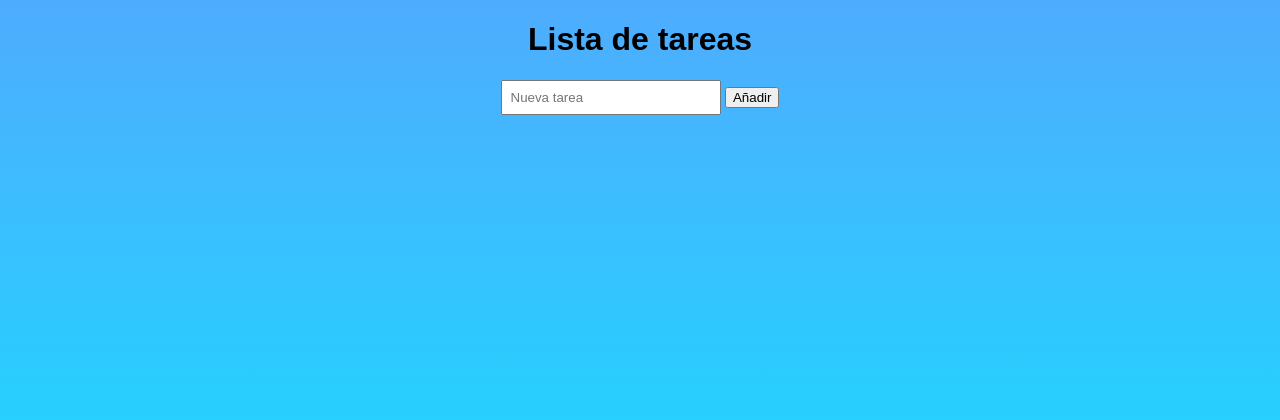
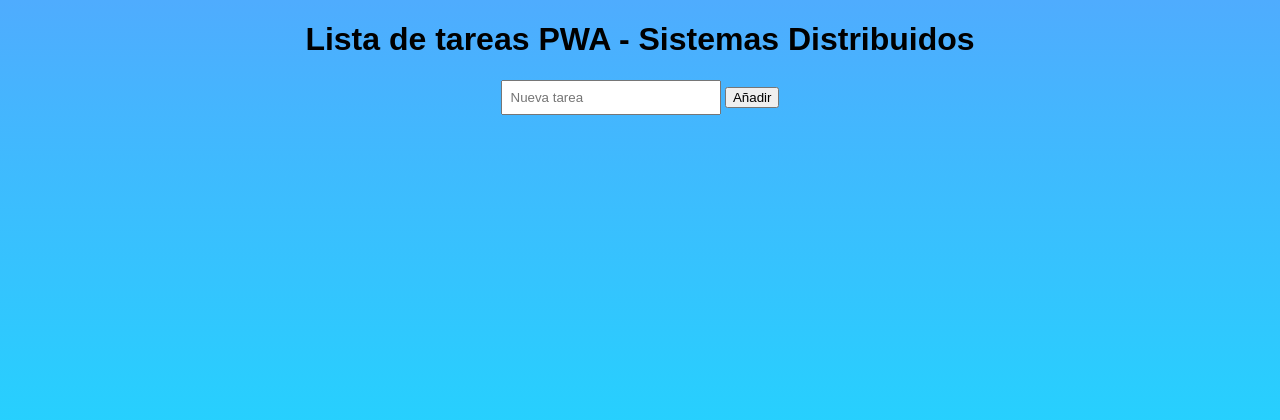
Before and after one commit to Chuchocruz/appProgressive, a Flask app: page / in a window 1280 px wide. Shown: the top 420 px of the page. Run offline with Flask 3, Linux system fonts and the light colour scheme; data that the repository does not hold is empty.

Commit message:
modificacion a titulos

```diff
--- a/templates/index.html
+++ b/templates/index.html
@@ -3,7 +3,7 @@
 <head>
     <meta charset="UTF-8">
     <meta name="viewport" content="width=device-width, initial-scale=1.0">
-    <title>Task de tareas PWA</title>
+    <title>Tareas PWA</title>
     <link rel="manifest" href="/static/manifest.json">
     <link rel="stylesheet" href="/static/css/style.css">
     <script>
@@ -13,7 +13,7 @@
     </script>
 </head>
 <body>
-    <h1>Lista de tareas</h1>
+    <h1>Lista de tareas PWA - Sistemas Distribuidos</h1>
     <input id="new-task" placeholder="Nueva tarea">
     <button onclick="addTask()">Añadir</button>
     <ul id="task-list"></ul>
```
